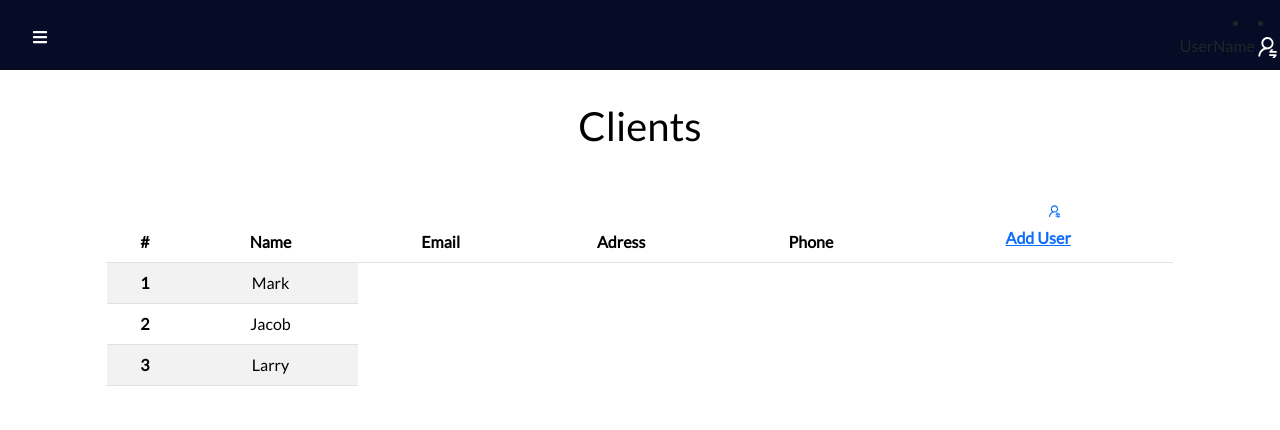
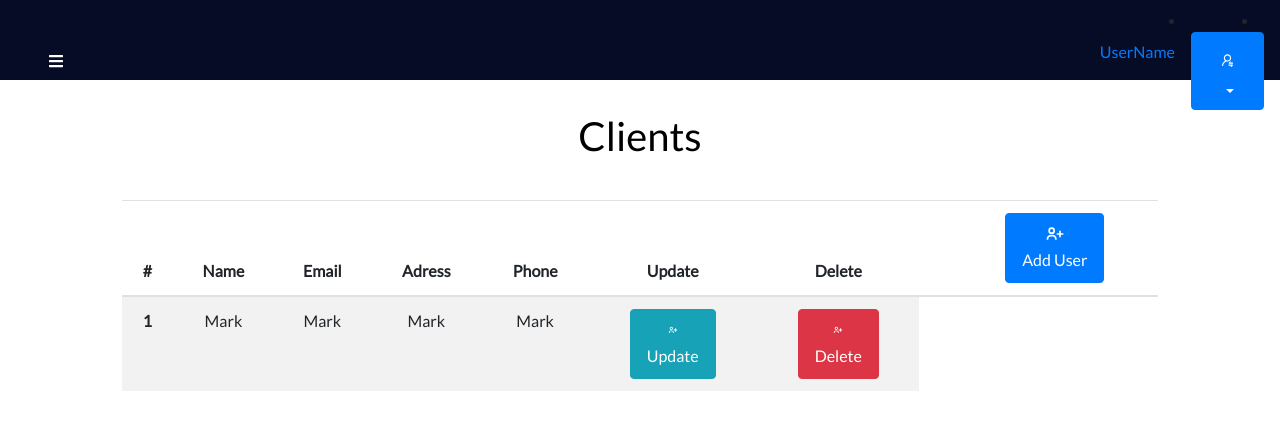
Before and after one commit to Saraediani/Application-Booking-V-1.0, a React (Create React App) app in the folder frontend/: page /dashboard/clients in a window 1280 px wide. Shown: the top 430 px of the page. Built offline with nearby package versions, Linux system fonts and the light colour scheme.

Commit message:
clients_frontend

```diff
--- a/frontend/package.json
+++ b/frontend/package.json
@@ -8,8 +8,10 @@
     "@testing-library/react": "^12.1.2",
     "@testing-library/user-event": "^13.5.0",
     "axios": "^0.26.0",
+    "bootstrap": "^4.6.1",
     "bootstrap4": "^0.0.1-security",
     "react": "^17.0.2",
+    "react-bootstrap": "^2.2.1",
     "react-bootstrap-4-pagination": "^1.0.4",
     "react-dom": "^17.0.2",
     "react-fontawesome": "^1.7.1",
--- a/frontend/src/components/Clients.jsx/Show_client.jsx
+++ /dev/null
@@ -1,49 +0,0 @@
-import React from 'react'
-import { Link } from 'react-router-dom'
-import { AiOutlineUserSwitch } from 'react-icons/ai'
-
-
-
-
-function Show_client() {
-
-  return (
-    <>
-    <table className="table table-striped">
-  <thead>
-    <tr>
-
-      <th scope="col">#</th>
-      <th scope="col">Name</th>
-      <th scope="col">Email</th>
-      <th scope="col">Adress</th>
-      <th scope="col">Phone</th>
-      <th scope="col">
-      <Link to='/Add_client' className='menu-bars'>
-            <AiOutlineUserSwitch size="15"  /><p className="m-1">Add User</p>
-          </Link>
-      </th>
-
-    </tr>
-  </thead>
-  <tbody>
-    <tr>
-      <th scope="row">1</th>
-      <td>Mark</td>
-    </tr>
-    <tr>
-      <th scope="row">2</th>
-      <td>Jacob</td>
-    </tr>
-    <tr>
-      <th scope="row">3</th>
-      <td>Larry</td>
-    </tr>
-  </tbody>
-</table>
-
-    </>
-  )
-}
-
-export default Show_client
--- a/frontend/src/components/Clients.jsx/Add_client.jsx
+++ b/frontend/src/components/Clients/Add_client.jsx
@@ -1,9 +1,10 @@
 import React from 'react'
+import './Clients.css'
 
 function Add_client() {
   return (
     <>
-    <form>
+    <form className="p-2">
   <div className="form-row">
     <div className="form-group col-md-3">
       <label for="inputEmail4">Email</label>
--- /dev/null
+++ b/frontend/src/components/Clients/Show_client.jsx
@@ -0,0 +1,75 @@
+import React, { useState } from 'react'
+import { Link } from 'react-router-dom'
+import * as BiIcons  from "react-icons/bi";
+import { Button, Modal,  } from 'react-bootstrap';
+import Add_client from './Add_client';
+
+
+function Show_client() {
+
+  const [show, setShow] = useState(false);
+
+  const handleClose = () => setShow(false);
+  const handleShow = () => setShow(true);
+
+  return (
+    <>
+    <table className="table table-striped">
+  <thead>
+    <tr>
+
+      <th scope="col">#</th>
+      <th scope="col">Name</th>
+      <th scope="col">Email</th>
+      <th scope="col">Adress</th>
+      <th scope="col">Phone</th>
+      <th scope="col">Update</th>
+      <th scope="col">Delete</th>
+      <th scope="col">
+      <Button to='' className='menu-bars' variant="primary" onClick={handleShow}>
+            <BiIcons.BiUserPlus size="20"  /><p className="m-1" >Add User</p>
+          </Button>
+      </th>
+
+    </tr>
+  </thead>
+  <tbody>
+    <tr>
+      <th scope="row">1</th>
+      <td>Mark</td>
+      <td>Mark</td>
+      <td>Mark</td>
+      <td>Mark</td>
+      <td><Button variant="info">
+            <BiIcons.BiUserPlus size="10"  /><p className="m-1" >Update</p>
+          </Button></td>
+      <td><Button variant="danger">
+            <BiIcons.BiUserPlus size="10"  /><p className="m-1" >Delete</p>
+          </Button></td>
+    </tr>
+
+  </tbody>
+</table>
+
+      <Modal show={show} onHide={handleClose}>
+        <Modal.Header closeButton>
+          <Modal.Title>Add User</Modal.Title>
+        </Modal.Header>
+
+        <Add_client />
+
+        <Modal.Footer>
+          <Button variant="secondary" onClick={handleClose}>
+            Close
+          </Button>
+          <Button variant="primary" onClick={handleClose}>
+            Save Changes
+          </Button>
+        </Modal.Footer>
+      </Modal>
+
+    </>
+  )
+}
+
+export default Show_client
--- a/frontend/src/components/Navbar/Navbar.css
+++ b/frontend/src/components/Navbar/Navbar.css
@@ -1,6 +1,6 @@
 .navbar {
     background-color: #060b26;
-    height: 70px;
+    height: 80px;
     display: flex;
     justify-content: start;
     align-items: center;
@@ -31,6 +31,7 @@
   .nav-menu.active {
     left: 0;
     transition: 350ms;
+    z-index: 1;
   }
 
   .nav-text {
@@ -60,8 +61,6 @@
 
   .nav-menu-items {
     width: 100%;
-    z-index: 1;
-
   }
 
   .ul_right{
--- a/frontend/src/components/Navbar/Navbar.jsx
+++ b/frontend/src/components/Navbar/Navbar.jsx
@@ -5,6 +5,7 @@ import { Link } from 'react-router-dom'
 import { SidebarData } from './SidebarData';
 import './Navbar.css'
 import { IconContext } from 'react-icons';
+import { Dropdown } from 'react-bootstrap';
 
 
 
@@ -27,12 +28,25 @@ export default function Navbar ()  {
                 <li className="nav-item1">
                <a className="nav-link active" href="#">UserName</a>
             </li>
-           <li className="nav-item1">
-            <a className="nav-link" href="#"><AiOutlineUserSwitch size="25" /></a>
-           </li>
 
 
+           <li className="nav-item1">
+
+           <Dropdown >
+          <Dropdown.Toggle variant="primary" id="dropdown-basic">
+           <a className="nav-link" href="#"><AiOutlineUserSwitch size="15" /></a>
+          </Dropdown.Toggle>
+
+           <Dropdown.Menu>
+           <Dropdown.Item href="#/action-1">Profile</Dropdown.Item>
+           <Dropdown.Item href="#/action-2">Settings</Dropdown.Item>
+           <Dropdown.Item href="#/action-3">Log out</Dropdown.Item>
+           </Dropdown.Menu>
+           </Dropdown>
+            </li>
+
             </div>
+
         </div>
         <nav className={!sidebar ? 'nav-menu' : 'nav-menu active'}>
           <ul className='nav-menu-items' onClick={showSidebar}>
--- a/frontend/src/components/Navbar/SidebarData.jsx
+++ b/frontend/src/components/Navbar/SidebarData.jsx
@@ -1,33 +1,45 @@
+import * as FaIcons from 'react-icons/fa';
+import * as AiIcons from 'react-icons/ai';
+import * as IoIcons from 'react-icons/io';
+import * as BiIcons  from "react-icons/bi";
+
 export const SidebarData = [
   {
     title: 'dashboard',
     path: '/',
-    cName: 'nav-text'
+    cName: 'nav-text',
+    icon: <AiIcons.AiFillHome />,
   },
   {
     title: 'Clients',
     path: '/dashboard/clients',
-    cName: 'nav-text'
+    cName: 'nav-text',
+    icon:  <IoIcons.IoMdPeople />
   },
   {
     title: 'Owners',
     path: '/dashboard/owners',
-    cName: 'nav-text'
+    cName: 'nav-text',
+    icon : <FaIcons.FaUserTie />
+
+
   },
   {
     title: 'Hotels',
     path: '/dashboard/hotels',
-    cName: 'nav-text'
+    cName: 'nav-text',
+    icon : <FaIcons.FaHotel />
   },
   {
     title: 'Rooms',
     path: '/dashboard/rooms',
-
-    cName: 'nav-text'
+    cName: 'nav-text',
+    icon : <FaIcons.FaBed />
   },
   {
     title: 'Profile',
     path: '/dashboard/profile',
-    cName: 'nav-text'
+    cName: 'nav-text',
+    icon : <BiIcons.BiUserCircle/>
   }
 ];
--- a/frontend/src/pages/Clients.jsx
+++ b/frontend/src/pages/Clients.jsx
@@ -1,6 +1,6 @@
 import React from 'react'
 import Navbar from '../components/Navbar'
-import Showclient from '../components/Clients.jsx/Show_client'
+import Showclient from '../components/Clients/Show_client'
 import './Pages.css'
 
 
```
Also changed, not shown: frontend/src/components/Clients/Clients.css (added), 1 other file (tests, documents, lock files or other folders).
